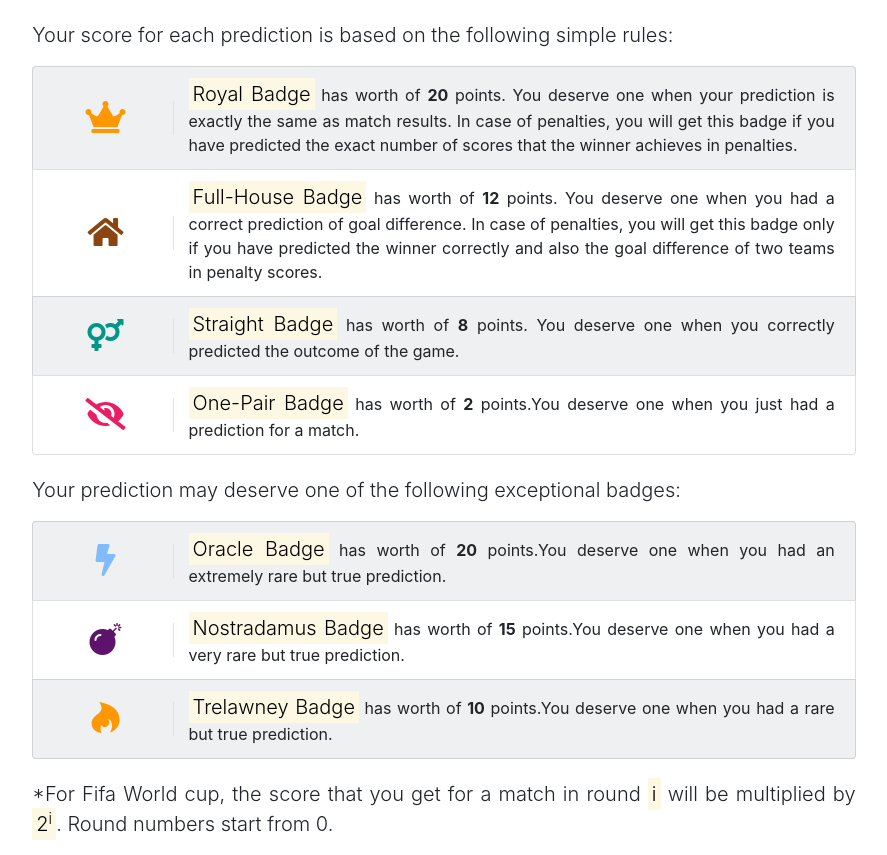
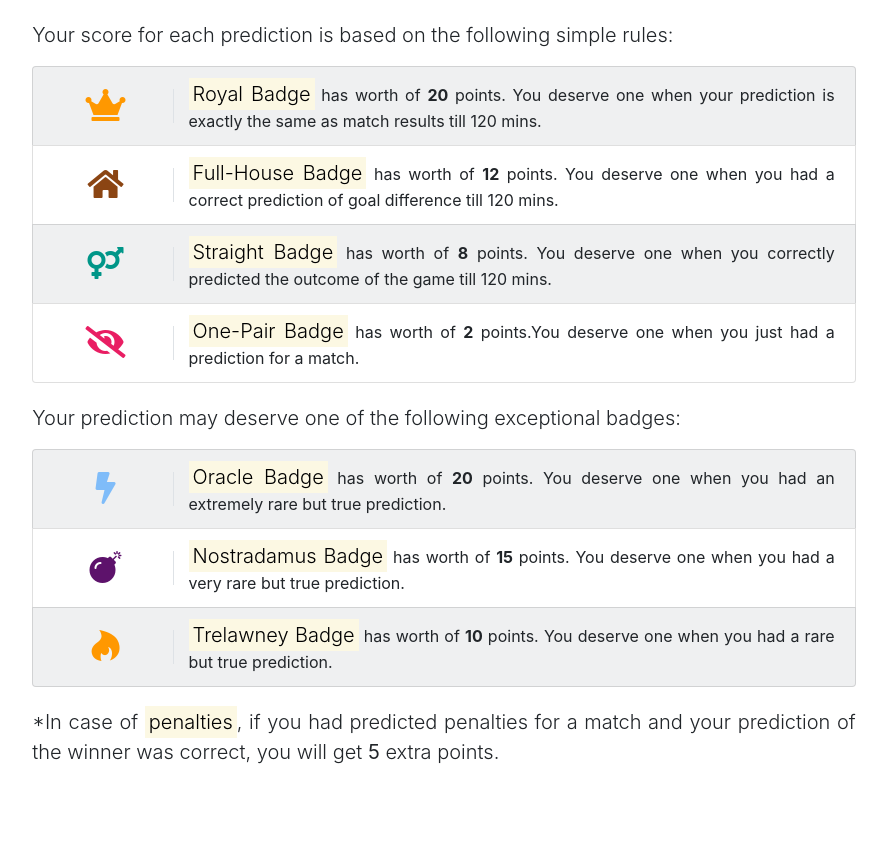
Before and after one commit to rahiminasab/pishbini, a Django app: page /rules/ in a window 1280 px wide. Shown: the part 67-922 px from the top of the page, without its empty margins (196-1083 px from the left). After the commit the page ends 831 px from the top, so only its background shows below. Run offline with Django 3.2, Linux system fonts and the light colour scheme; parts of the project's set-up code (start-up, migrations or seed data) failed here and were passed over; some libraries are stand-ins or nearby versions.

Commit message:
rules updated

```diff
--- a/pishi/models.py
+++ b/pishi/models.py
@@ -255,6 +255,8 @@ class Predict(models.Model):
                     self.match.summary.nostradamuses += 1
                 elif self.exceptional_badge == Badge.TRELAWNEY:
                     self.match.summary.trelawneies += 1
+            else:
+                self.exceptional_badge = Badge.NOTHING
             self.match.summary.save()
 
         super(Predict, self).save(*args, **kwargs)
--- a/pishi/templates/rules.html
+++ b/pishi/templates/rules.html
@@ -15,9 +15,7 @@
                         </div>
                         <div class="col text-justify">
                             <mark class="lead">Royal Badge</mark> has worth of <b>20</b> points.
-                            You deserve one when your prediction is exactly the same as match results.
-                            In case of penalties, you will get this badge if you have predicted the exact number of scores
-                            that the winner achieves in penalties.
+                            You deserve one when your prediction is exactly the same as match results till 120 mins.
                         </div>
                     </div>
                 </li>
@@ -27,9 +25,7 @@
                             {% include 'icons/full_house.html' with extras='fa-2x' %}
                         </div>
                         <div class="col text-justify"><mark class="lead">Full-House Badge</mark> has worth of <b>12</b> points.
-                            You deserve one when you had a correct prediction of goal difference.
-                            In case of penalties, you will get this badge only if you have predicted the winner correctly
-                            and also the goal difference of two teams in penalty scores.
+                            You deserve one when you had a correct prediction of goal difference till 120 mins.
                         </div>
                     </div>
                 </li>
@@ -39,7 +35,7 @@
                             {% include 'icons/straight.html' with extras='fa-2x' %}
                         </div>
                         <div class="col text-justify"><mark class="lead">Straight Badge</mark> has worth of <b>8</b> points.
-                            You deserve one when you correctly predicted the outcome of the game.
+                            You deserve one when you correctly predicted the outcome of the game till 120 mins.
                         </div>
                     </div>
                 </li>
@@ -64,7 +60,8 @@
                         <div class="col-2 border-right text-center align-self-center">
                             {% include 'icons/oracle.html' with extras='fa-2x' %}
                         </div>
-                        <div class="col text-justify"><mark class="lead">Oracle Badge</mark> has worth of <b>20</b> points.You deserve one when you had an extremely rare but true prediction.</div>
+                        <div class="col text-justify"><mark class="lead">Oracle Badge</mark> has worth of <b>20</b> points.
+                            You deserve one when you had an extremely rare but true prediction.</div>
                     </div>
                 </li>
                 <li class="list-group-item">
@@ -72,7 +69,8 @@
                         <div class="col-2 border-right text-center align-self-center">
                             {% include 'icons/nostradamus.html' with extras='fa-2x' %}
                         </div>
-                        <div class="col text-justify"><mark class="lead">Nostradamus Badge</mark> has worth of <b>15</b> points.You deserve one when you had a very rare but true prediction.</div>
+                        <div class="col text-justify"><mark class="lead">Nostradamus Badge</mark> has worth of <b>15</b> points.
+                            You deserve one when you had a very rare but true prediction.</div>
                     </div>
                 </li>
                 <li class="list-group-item">
@@ -80,14 +78,15 @@
                         <div class="col-2 border-right text-center align-self-center">
                             {% include 'icons/trelawney.html' with extras='fa-2x' %}
                         </div>
-                        <div class="col text-justify"><mark class="lead">Trelawney Badge</mark> has worth of <b>10</b> points.You deserve one when you had a rare but true prediction.</div>
+                        <div class="col text-justify"><mark class="lead">Trelawney Badge</mark> has worth of <b>10</b> points.
+                            You deserve one when you had a rare but true prediction.</div>
                     </div>
                 </li>
             </ul>
             <div class="row">
                 <div class="col text-justify">
-                    <p class="lead">*For Fifa World cup, the score that you get for a match in round <mark>i</mark> will
-                    be multiplied by <mark>2<sup>i</sup></mark>. Round numbers start from 0.
+                    <p class="lead">*In case of <mark>penalties</mark>, if you had predicted penalties for a match and your prediction
+                        of the winner was correct, you will get <b>5</b> extra points.
                     </p>
                 </div>
             </div>
```
